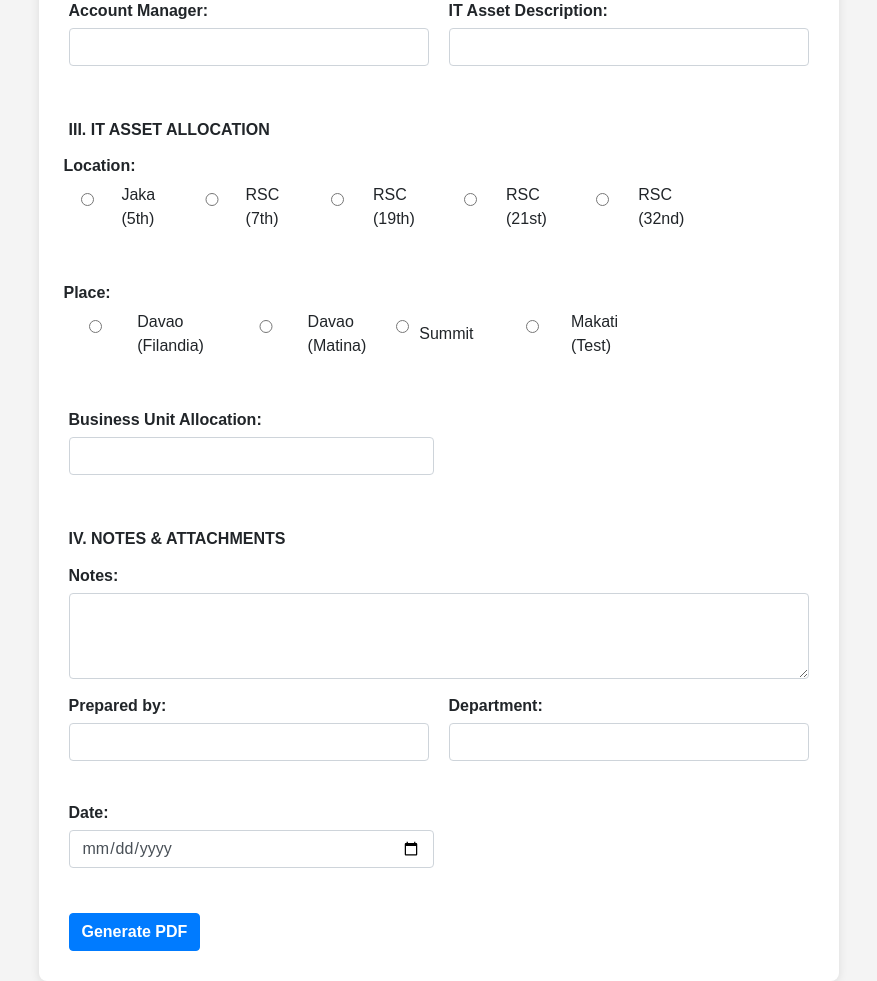
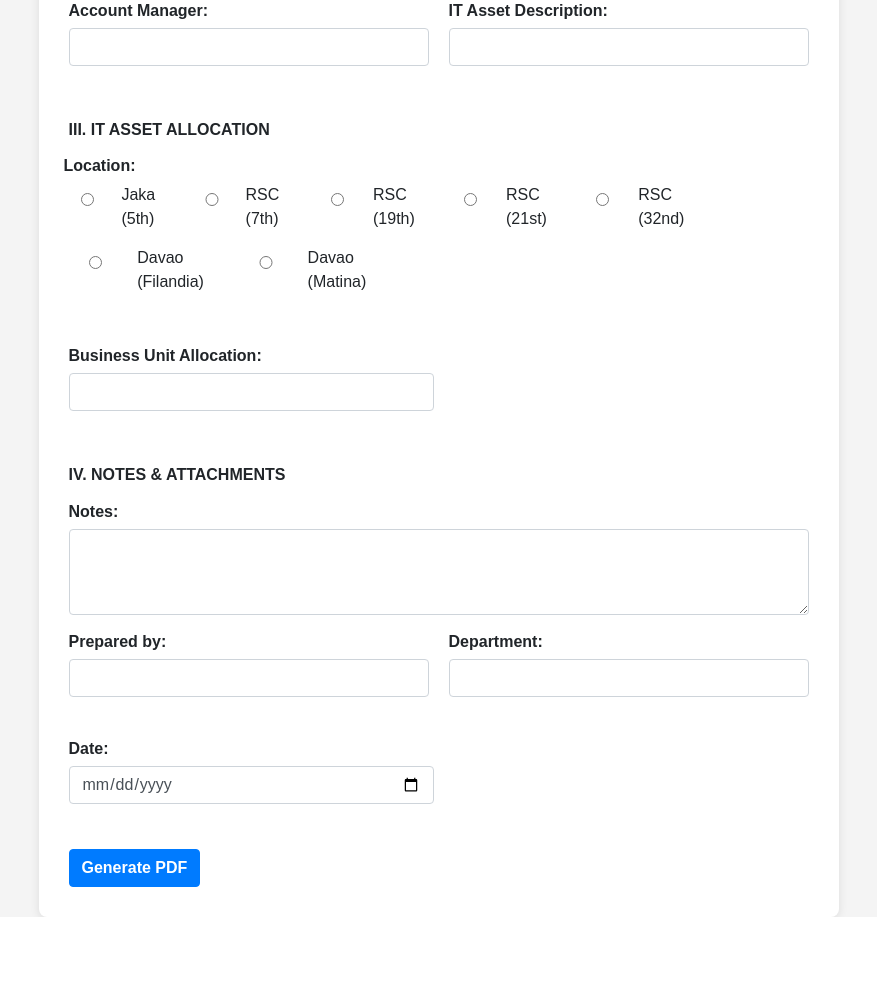
Before and after one commit to louisedawn/ITAM_System_OpenAccess, a Flask app: page /po/ in a window 1280 px wide. Shown: the part 1087-2068 px from the top of the page, without its empty margins (314-1191 px from the left). After the commit the page ends 2004 px from the top, so only its background shows below. Run offline with Flask 3, Linux system fonts and the light colour scheme; some libraries are stand-ins or nearby versions.

Commit message:
edited PO

```diff
--- a/templates/po.html
+++ b/templates/po.html
@@ -107,7 +107,6 @@
                 // Add section III
                 const itAllocationContent = [
                     "Location: " + (data.location || ''),
-                    "Place: " + (data.place || ''),
                     "Business Unit Allocation: " + (data.business_unit || '')
                 ];
                 addSection("III. IT ASSET ALLOCATION", itAllocationContent);
@@ -250,20 +249,8 @@
                         <label><input type="radio" name="location" value="RSC (19th)"> RSC (19th)</label>
                         <label><input type="radio" name="location" value=" RSC (21st)"> RSC (21st)</label>
                         <label><input type="radio" name="location" value="RSC (32nd)"> RSC (32nd)</label>
-                    </div>
-                </div>
-            </div>
-
-            <div class="form-row">
-                <div class="form-group">
-                    <label>Place:</label>
-                    <div class="radio-group">
-                        <label><input type="radio" name="place" value="Davao (Filandia)"> Davao (Filandia)</label>
-                        <label><input type="radio" name="place" value="Davao (Matina)"> Davao (Matina)</label>
-                        <label><input type="radio" name="place" value="Summit"> Summit</label>
-                        <label><input type="radio" name="place" value="Summit"> Makati (Test) </label>
-
-
+                        <label><input type="radio" name="location" value="Davao (Filandia)"> Davao (Filandia)</label>
+                        <label><input type="radio" name="location" value="Davao (Matina)"> Davao (Matina)</label>
                     </div>
                 </div>
             </div>
```
